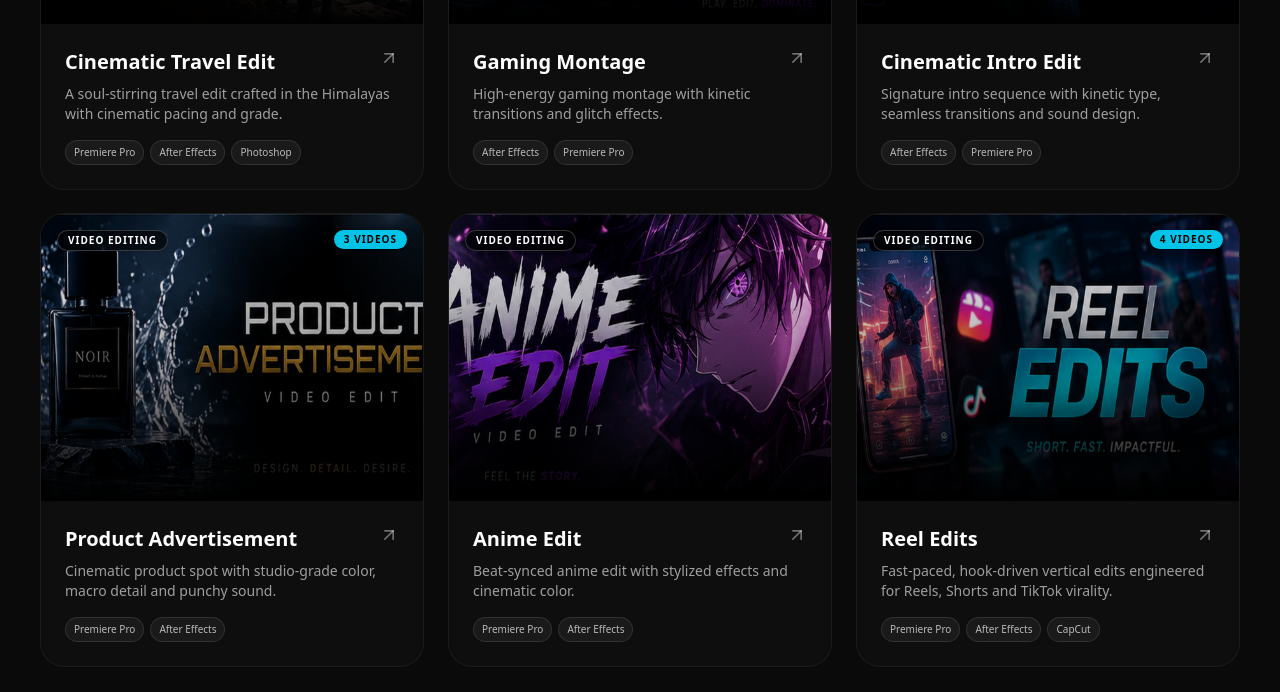
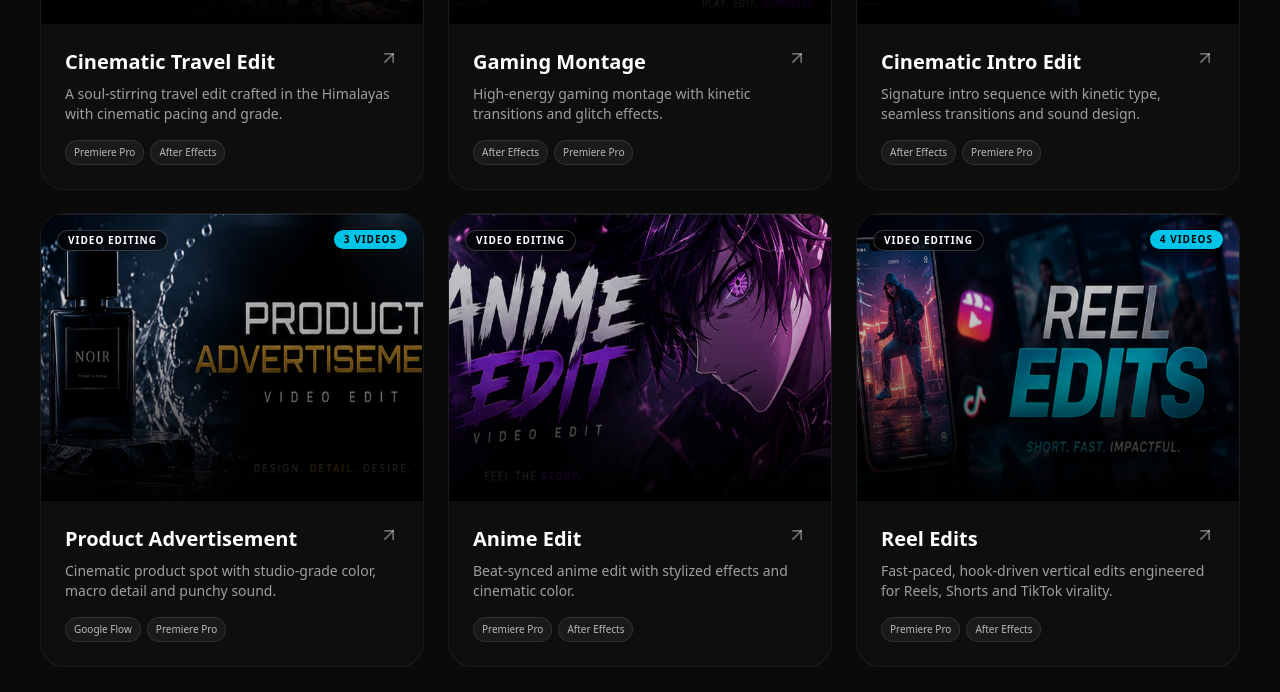
Before and after one commit to ayushbijalwan217/Ayush-Bijalwan-Portfolio-, a Next.js app: page / in a window 1280 px wide. Shown: the part 3040-3732 px from the top of the page. Built offline with nearby package versions, Linux system fonts and the light colour scheme.

Commit message:
Update page.js

```diff
--- a/app/page.js
+++ b/app/page.js
@@ -47,7 +47,7 @@ const SERVICES = []
 const PROJECTS = [
   {
     title: 'Cinematic Travel Edit', category: 'Video Editing',
-    software: ['Premiere Pro', 'After Effects', 'Photoshop'],
+    software: ['Premiere Pro', 'After Effects'],
     desc: 'A soul-stirring travel edit crafted in the Himalayas with cinematic pacing and grade.',
     role: 'Editor / Colorist', client: 'Personal', duration: '3 weeks',
     workflow: 'Ingest -> Assembly -> Rough Cut -> Sound Design -> Color -> Delivery',
@@ -83,7 +83,7 @@ const PROJECTS = [
   },
   {
     title: 'Product Advertisement', category: 'Video Editing',
-    software: ['Premiere Pro', 'After Effects'],
+    software: ['Google Flow', 'Premiere Pro'],
     desc: 'Cinematic product spot with studio-grade color, macro detail and punchy sound.',
     role: 'Editor', client: 'D2C Brand', duration: '3 weeks',
     workflow: 'Assembly -> Edit -> Color -> Sound -> Master',
@@ -108,7 +108,7 @@ const PROJECTS = [
   },
   {
     title: 'Reel Edits', category: 'Video Editing',
-    software: ['Premiere Pro', 'After Effects', 'CapCut'],
+    software: ['Premiere Pro', 'After Effects'],
     desc: 'Fast-paced, hook-driven vertical edits engineered for Reels, Shorts and TikTok virality.',
     role: 'Editor', client: 'Creators / Brands', duration: 'Ongoing',
     workflow: 'Hook -> Cut -> Sound -> Captions -> Master',
```
